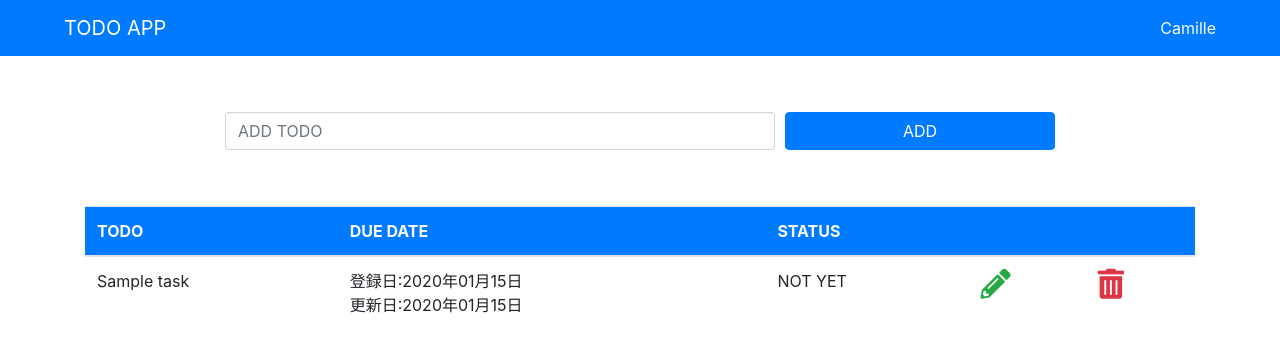
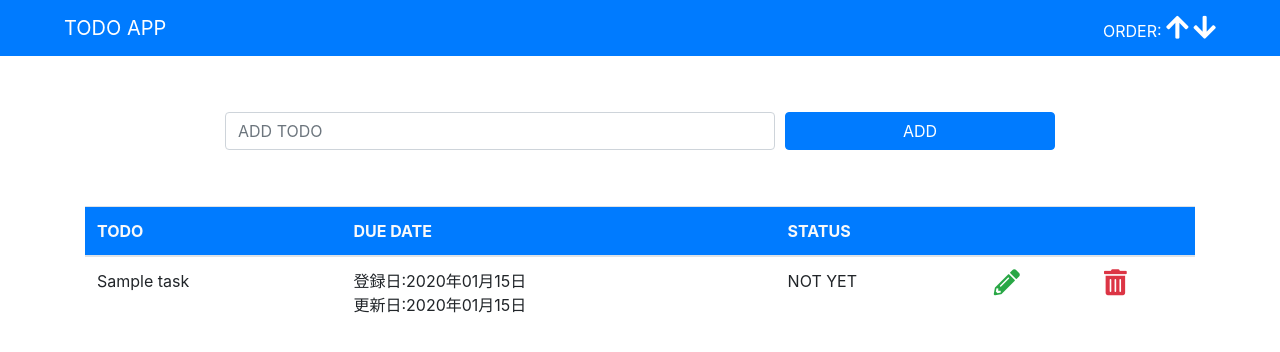
Before and after one commit to YoneKanNexseed/56php_oop, a PHP site: page / in a window 1280 px wide. Shown: the top 352 px of the page. Run offline with PHP 8.4, Linux system fonts and the light colour scheme; tables that the repository leaves empty or names only in its code hold one stand-in row (values such as "Sample post"); some libraries are stand-ins or nearby versions.

Commit message:
並べ替え機能追加

```diff
--- a/Models/Todo.php
+++ b/Models/Todo.php
@@ -21,9 +21,12 @@ class Todo
     }
 
     //一覧を呼び出すためのメソッド
-    public function all()
+    public function all($order)
     {
-        $stmt = $this->db_manager->dbh->prepare('SELECT * FROM '.$this->table);
+        if ($order != '') {
+            $order = ' ORDER BY id '.strtoupper($order);
+        }
+        $stmt = $this->db_manager->dbh->prepare('SELECT * FROM '.$this->table.$order);
         $stmt->execute();
         $tasks = $stmt->fetchAll();
 
--- a/assets/css/style.css
+++ b/assets/css/style.css
@@ -1,5 +1,5 @@
 i {
-  font-size: 30px;
+  font-size: 26px;
 }
 .nowrap {
   white-space: nowrap;
--- a/index.php
+++ b/index.php
@@ -2,6 +2,11 @@
 
     // require_once('function.php');
     require_once 'function.php';
+
+    $order = '';
+    if (isset($_GET['order'])) {
+        $order = $_GET['order'];
+    }
 
     // require_once('Models/Todo.php');
     require_once 'Models/Todo.php';
@@ -10,7 +15,7 @@
     $todo = new Todo();
 
     //DBからデータを全件取得
-    $tasks = $todo->all();
+    $tasks = $todo->all($order);
 
     // echo '<pre>';
     // var_dump($tasks);
@@ -33,8 +38,10 @@
   <header class="px-5 bg-primary">
       <nav class="navbar navbar-dark">
           <a href="index.php" class="navbar-brand">TODO APP</a>
-          <div class="justify-content-end">
-              <span class="text-light">Camille</span>
+          <div class="justify-content-end text-white">
+              ORDER:
+              <a href="index.php?order=asc" class="text-white"><i class="fas fa-arrow-up"></i></a>
+              <a href="index.php?order=desc" class="text-white"><i class="fas fa-arrow-down"></i></a>
           </div>
       </nav>
     </header>
```
